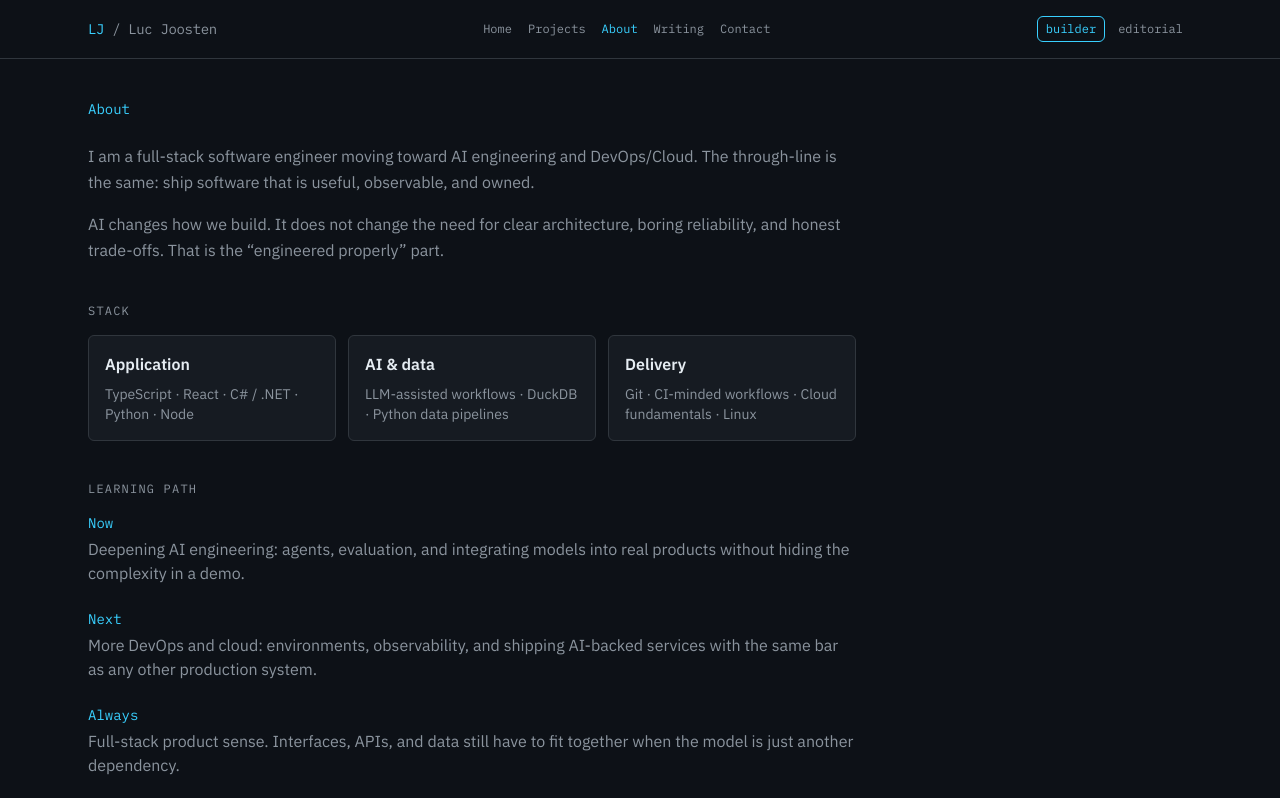
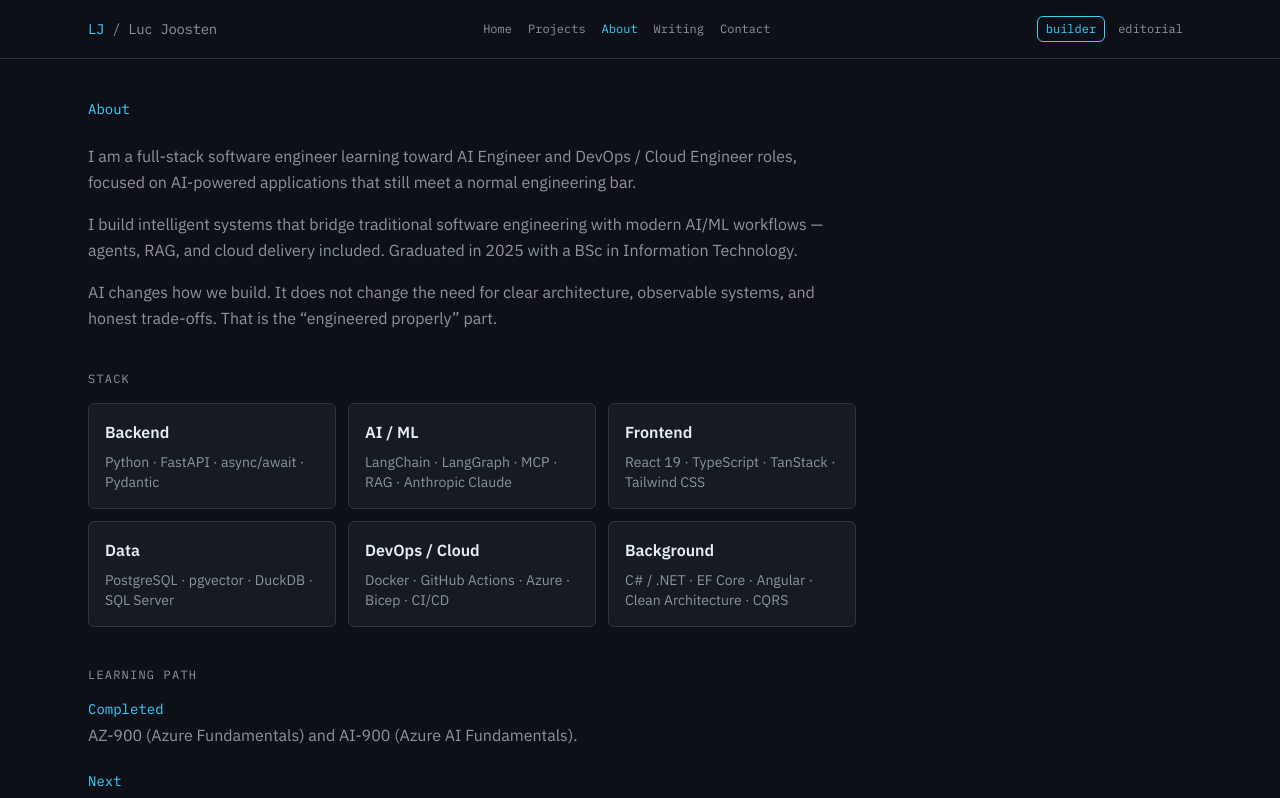
Before and after one commit to lhajoosten/personal-website, a React (Vite) app: page /about in a window 1280 px wide. Shown: the top 798 px of the page. Built offline with nearby package versions, Linux system fonts and the light colour scheme.

Commit message:
Align about stack and learning path with professional profile

```diff
--- a/src/content/about.ts
+++ b/src/content/about.ts
@@ -8,35 +8,48 @@ export type AboutContent = {
 export const about: AboutContent = {
   heading: 'About',
   intro: [
-    'I am a full-stack software engineer moving toward AI engineering and DevOps/Cloud. The through-line is the same: ship software that is useful, observable, and owned.',
-    'AI changes how we build. It does not change the need for clear architecture, boring reliability, and honest trade-offs. That is the “engineered properly” part.',
+    'I am a full-stack software engineer learning toward AI Engineer and DevOps / Cloud Engineer roles, focused on AI-powered applications that still meet a normal engineering bar.',
+    'I build intelligent systems that bridge traditional software engineering with modern AI/ML workflows — agents, RAG, and cloud delivery included. Graduated in 2025 with a BSc in Information Technology.',
+    'AI changes how we build. It does not change the need for clear architecture, observable systems, and honest trade-offs. That is the “engineered properly” part.',
   ],
   stack: [
     {
-      label: 'Application',
-      items: ['TypeScript', 'React', 'C# / .NET', 'Python', 'Node'],
+      label: 'Backend',
+      items: ['Python', 'FastAPI', 'async/await', 'Pydantic'],
     },
     {
-      label: 'AI & data',
-      items: ['LLM-assisted workflows', 'DuckDB', 'Python data pipelines'],
+      label: 'AI / ML',
+      items: ['LangChain', 'LangGraph', 'MCP', 'RAG', 'Anthropic Claude'],
     },
     {
-      label: 'Delivery',
-      items: ['Git', 'CI-minded workflows', 'Cloud fundamentals', 'Linux'],
+      label: 'Frontend',
+      items: ['React 19', 'TypeScript', 'TanStack', 'Tailwind CSS'],
+    },
+    {
+      label: 'Data',
+      items: ['PostgreSQL', 'pgvector', 'DuckDB', 'SQL Server'],
+    },
+    {
+      label: 'DevOps / Cloud',
+      items: ['Docker', 'GitHub Actions', 'Azure', 'Bicep', 'CI/CD'],
+    },
+    {
+      label: 'Background',
+      items: ['C# / .NET', 'EF Core', 'Angular', 'Clean Architecture', 'CQRS'],
     },
   ],
   learningPath: [
     {
-      title: 'Now',
-      body: 'Deepening AI engineering: agents, evaluation, and integrating models into real products without hiding the complexity in a demo.',
+      title: 'Completed',
+      body: 'AZ-900 (Azure Fundamentals) and AI-900 (Azure AI Fundamentals).',
     },
     {
       title: 'Next',
-      body: 'More DevOps and cloud: environments, observability, and shipping AI-backed services with the same bar as any other production system.',
+      body: 'AI-102 (Azure AI Engineer Associate), AZ-104 (Azure Administrator Associate), and CKAD (Kubernetes).',
     },
     {
-      title: 'Always',
-      body: 'Full-stack product sense. Interfaces, APIs, and data still have to fit together when the model is just another dependency.',
+      title: 'Focus',
+      body: 'Production AI systems, agent orchestration, MCP integration, and cloud-native deployments on Kubernetes.',
     },
   ],
 }
```
